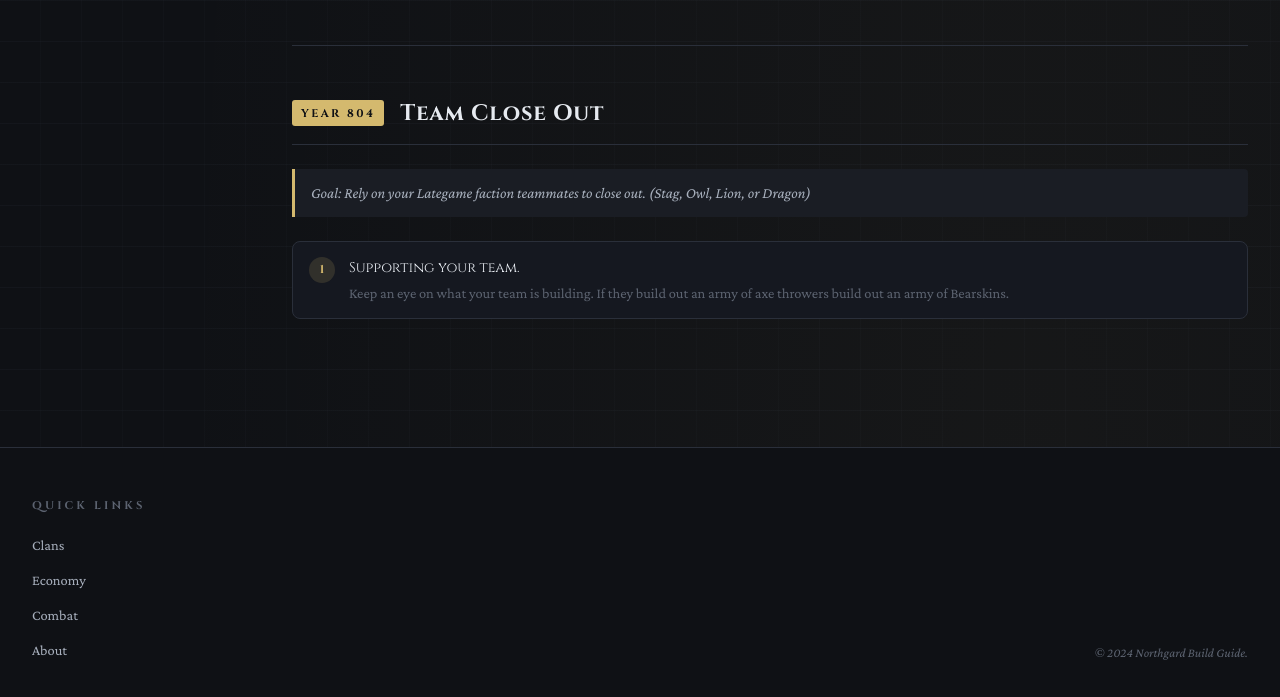
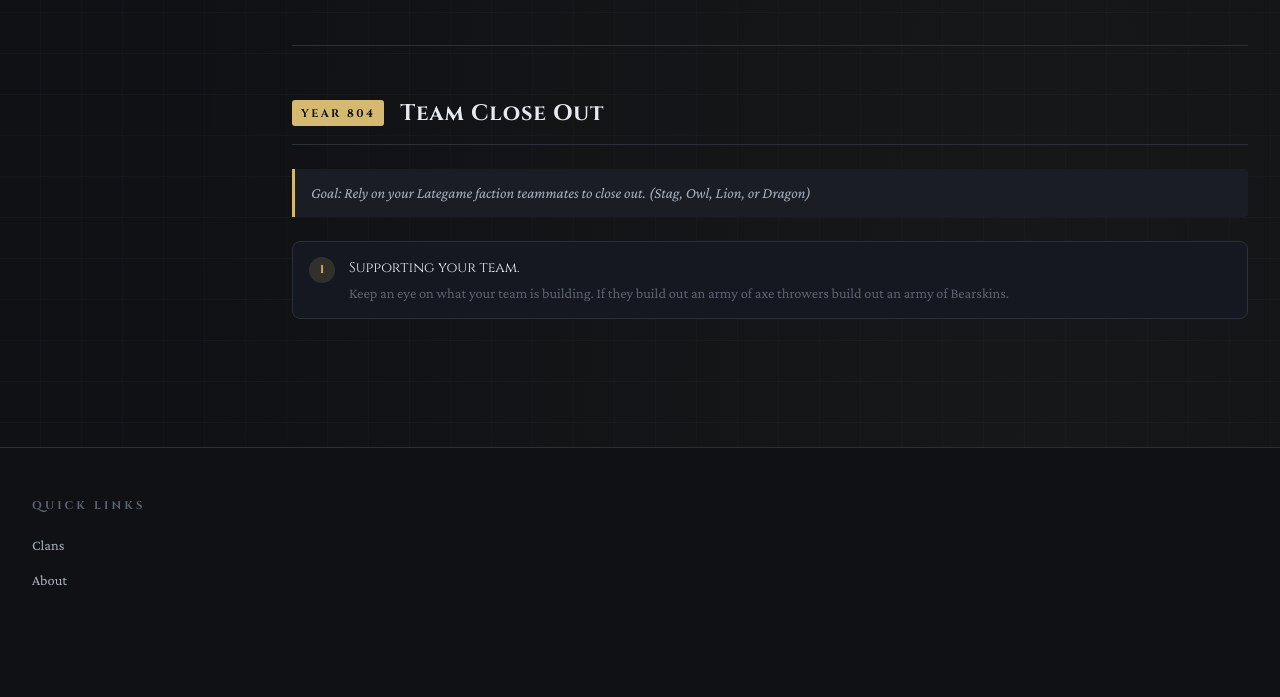
Before and after one commit to babyrandy/northgard-build-guide, a plain HTML site: page clans/hound.html in a window 1280 px wide. Shown: the part 3880-4577 px from the top of the page. After the commit the page ends 4507 px from the top, so only its background shows below. Drawn offline with nearby package versions, Linux system fonts and the light colour scheme; a script that the page names is missing.

Commit message:
Updated lower part of the HTML.

```diff
--- a/clans/hound.html
+++ b/clans/hound.html
@@ -732,13 +732,8 @@
         <h4>Quick Links</h4>
         <ul>
           <li><a href="../index.html">Clans</a></li>
-          <li><a href="../economy/index.html">Economy</a></li>
-          <li><a href="../combat/index.html">Combat</a></li>
           <li><a href="../about/index.html">About</a></li>
         </ul>
-      </div>
-      <div class="copyright">
-        <p>&copy; 2024 Northgard Build Guide.</p>
       </div>
     </div>
   </footer>
```
